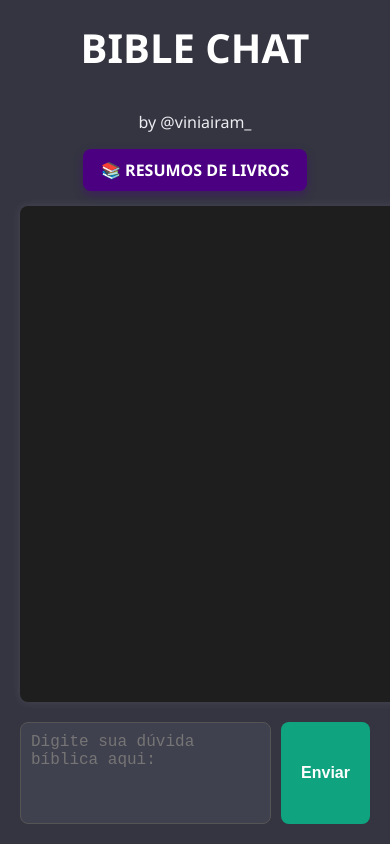
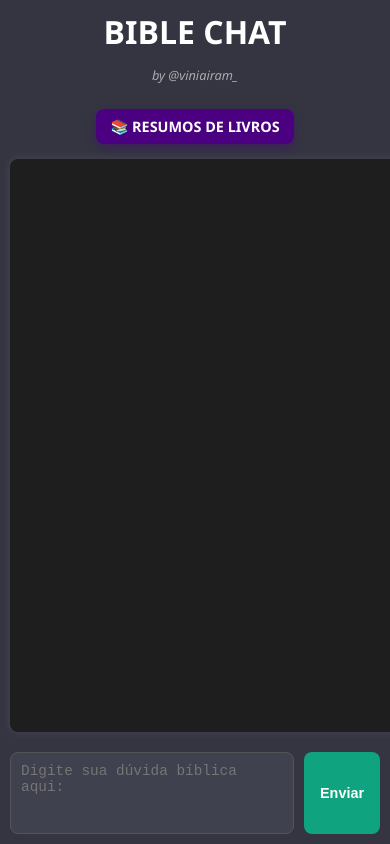
Before and after one commit to viniairam7/Umpi-Chat, a website: page index.html in a window 390 px wide. Shown: the top 844 px of the page. Drawn offline with Linux system fonts and the light colour scheme.

Commit message:
Update style.css

```diff
--- a/style.css
+++ b/style.css
@@ -142,6 +142,14 @@ button:hover {
     padding: 10px;
 }
 
+/* Centralizar botão abaixo do título */
+.botao-container {
+    display: flex;
+    justify-content: center;
+    margin: 15px 0;
+}
+
+/* Botão de resumos */
 .botao-resumos {
     display: inline-block;
     padding: 10px 18px;
@@ -152,10 +160,75 @@ button:hover {
     font-weight: bold;
     transition: background-color 0.3s ease;
     box-shadow: 0 4px 10px rgba(75, 0, 130, 0.4);
-    margin-bottom: 15px;
 }
 
 .botao-resumos:hover {
     background-color: #6a0dad;
     box-shadow: 0 6px 12px rgba(75, 0, 130, 0.6);
 }
+
+/* Título e crédito */
+#titulo {
+    font-size: 2.5rem;
+    margin: 0;
+    text-align: center;
+}
+
+#creditos {
+    font-size: 0.9rem;
+    text-align: center;
+    color: #aaa;
+    font-style: italic;
+    margin-bottom: 10px;
+}
+
+/* Ajustar altura maior da caixa de diálogo */
+.chat-box {
+    flex-grow: 1;
+    width: 100%;
+    background-color: #1e1e1e;
+    color: #ffffff;
+    padding: 20px;
+    border-radius: 8px;
+    box-shadow: 0 0 10px rgba(255, 255, 255, 0.1);
+    overflow-y: auto;
+    max-height: 75vh; /* aumentado para melhor uso */
+    display: flex;
+    flex-direction: column;
+    gap: 10px;
+}
+
+/* Responsividade para celulares */
+@media (max-width: 600px) {
+    body {
+        padding: 10px;
+    }
+
+    #titulo {
+        font-size: 2rem;
+    }
+
+    #creditos {
+        font-size: 0.8rem;
+    }
+
+    .botao-resumos {
+        font-size: 0.9rem;
+        padding: 8px 14px;
+        text-align: center;
+    }
+
+    .input-area textarea {
+        height: 60px;
+        font-size: 0.9rem;
+    }
+
+    button {
+        font-size: 0.9rem;
+        padding: 0 16px;
+    }
+
+    .chat-box {
+        max-height: 65vh;
+    }
+}
```
